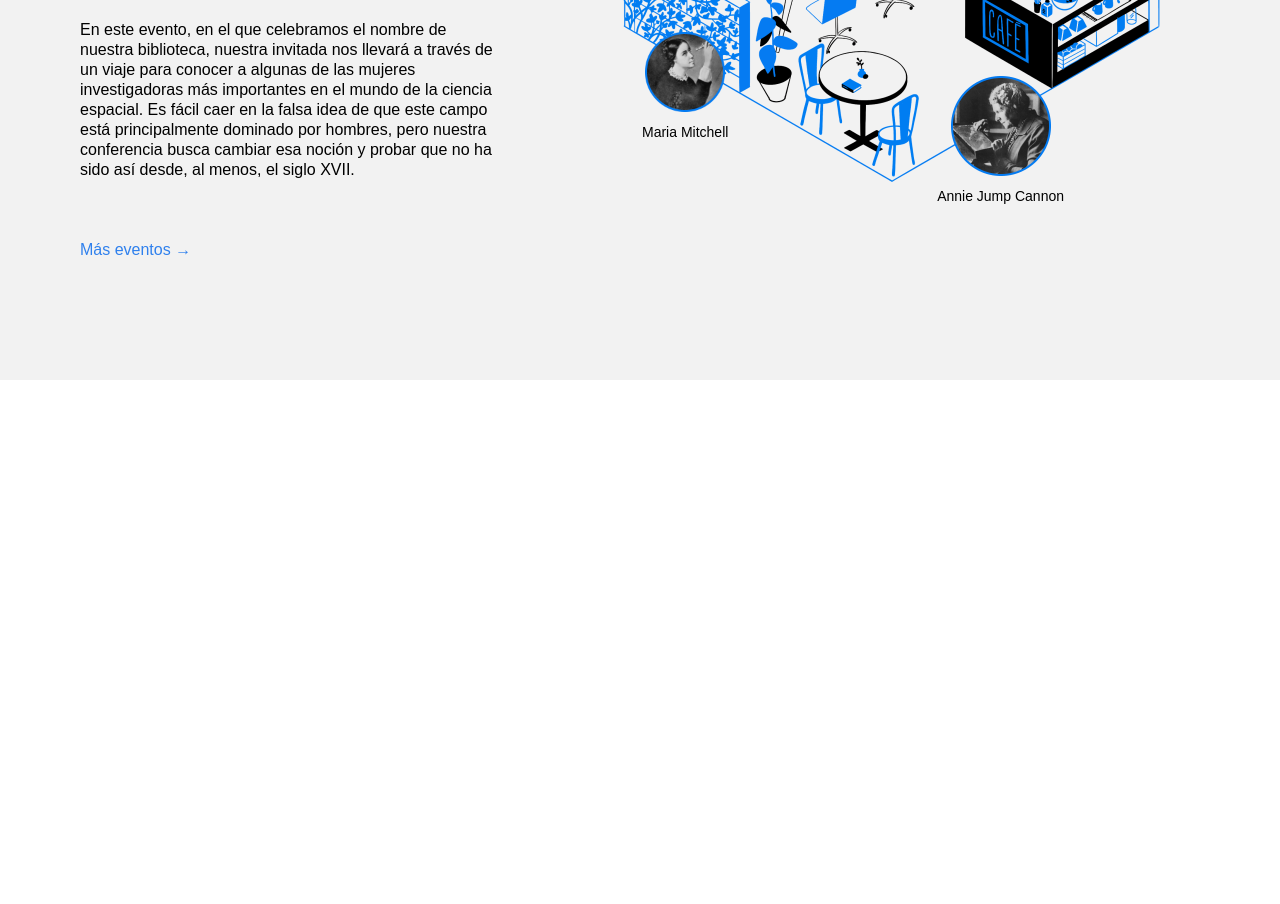
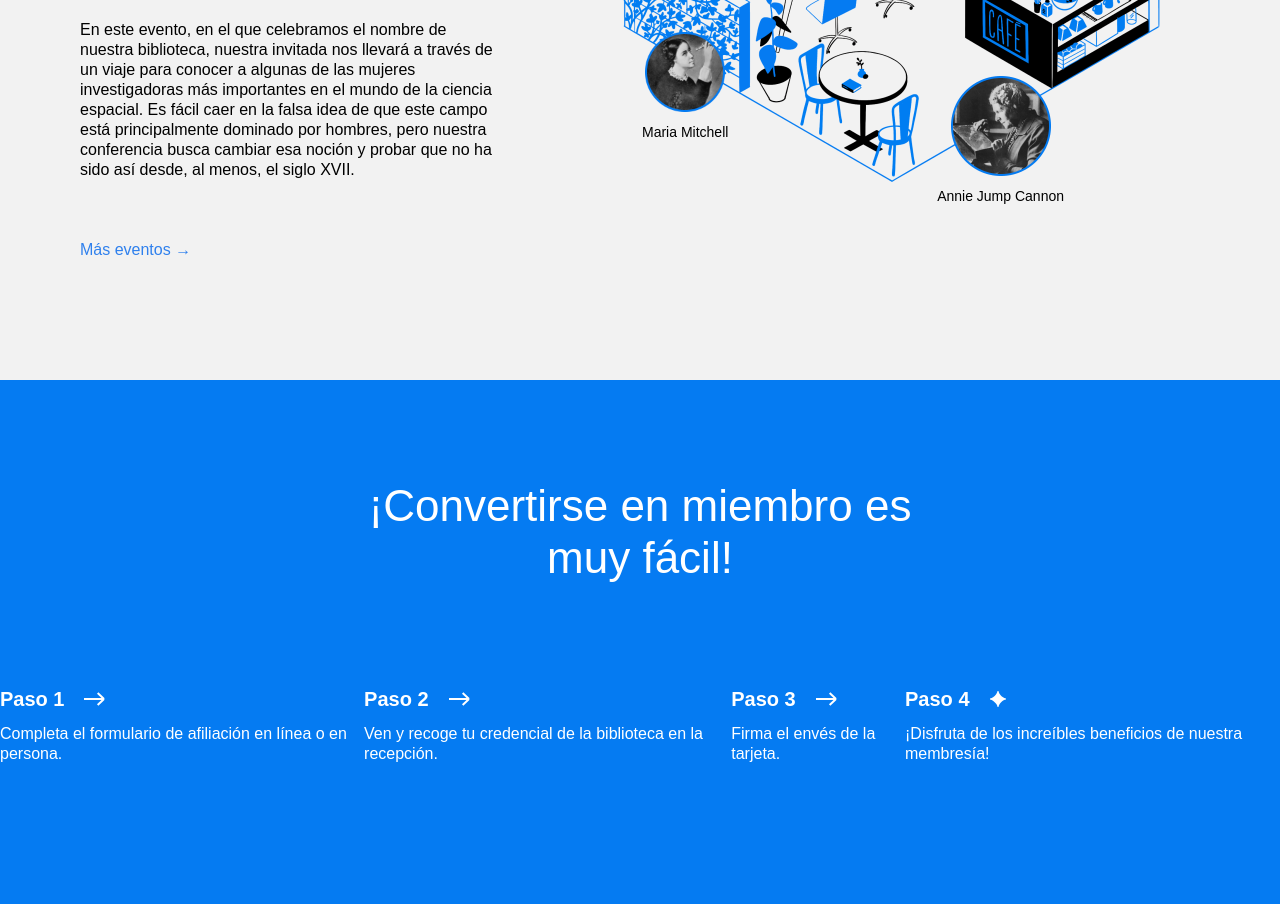
Before and after one commit to horaciovargas/web_project_2.3, a plain HTML site: page index.html in a window 1280 px wide. Shown: the part 2578-3482 px from the top of the page. Before the commit the page ends 2958 px from the top, so only its background shows below. Drawn offline with Linux system fonts and the light colour scheme.

Commit message:
final of 181024

```diff
--- a/index.html
+++ b/index.html
@@ -221,6 +221,63 @@
             </div>
           </div>
         </section>
+        <section class="membership">
+          <h2 class="membership__title">
+            ¡Convertirse en miembro es muy fácil!
+          </h2>
+          <ul class="membership__steps">
+            <li class="step">
+              <h3 class="step__title">
+                Paso 1
+                <img
+                  src="./images/icon_step_forward.svg"
+                  alt="icon forward"
+                  class="step__icon"
+                />
+              </h3>
+              <p class="step__description">
+                Completa el formulario de afiliación en línea o en persona.
+              </p>
+            </li>
+            <li class="step">
+              <h3 class="step__title">
+                Paso 2
+                <img
+                  src="./images/icon_step_forward.svg"
+                  alt="icon forward"
+                  class="step__icon"
+                />
+              </h3>
+              <p class="step__description">
+                Ven y recoge tu credencial de la biblioteca en la recepción.
+              </p>
+            </li>
+            <li class="step">
+              <h3 class="step__title">
+                Paso 3
+                <img
+                  src="./images/icon_step_forward.svg"
+                  alt="icon forward"
+                  class="step__icon"
+                />
+              </h3>
+              <p class="step__description">Firma el envés de la tarjeta.</p>
+            </li>
+            <li class="step">
+              <h3 class="step__title">
+                Paso 4
+                <img
+                  src="./images/icon_step_finish.svg"
+                  alt="icon finish"
+                  class="step__icon"
+                />
+              </h3>
+              <p class="step__description">
+                ¡Disfruta de los increíbles beneficios de nuestra membresía!
+              </p>
+            </li>
+          </ul>
+        </section>
       </main>
     </div>
   </body>
--- a/styles/style.css
+++ b/styles/style.css
@@ -310,3 +310,87 @@
   font-size: 14px;
   margin: 0;
 }
+
+.membership {
+  padding: 100px 0 140px;
+  background-color: #057bf2;
+  color: #ffffff;
+}
+
+.membership__title {
+  max-width: 574px;
+  margin: 0 auto;
+  text-align: center;
+  font-size: 44px;
+  font-weight: 500;
+  line-height: 52px;
+}
+
+.membership__steps {
+  list-style-type: none;
+  padding: 0;
+  margin: 100px 0 0;
+  display: flex;
+  /* Agrega estilos */
+}
+
+.step {
+  /* Agrega estilos */
+}
+
+.step__title {
+  margin: 0;
+  font-size: 20px;
+  line-height: 30px;
+  font-weight: 700;
+  display: flex;
+  align-items: center;
+}
+
+.step__icon {
+  margin-left: 20px;
+}
+
+.step__description {
+  margin: 10px 0 0;
+}
+
+.footer {
+  box-sizing: border-box;
+}
+
+.footer__columns {
+}
+
+.footer__column_content_hours {
+}
+
+.footer__column_content_social {
+}
+
+.footer__logo {
+}
+
+.footer__column-heading {
+}
+
+.footer__list {
+  /* El siguiente código elimina los estilos predeterminados del navegador para las listas */
+  list-style-type: none;
+  padding: 0;
+  margin: 0;
+}
+
+.footer__list-item {
+}
+
+.footer__column-link {
+  color: white;
+  text-decoration: none;
+}
+
+.footer__social-icon {
+}
+
+.footer__copyright {
+}
```
